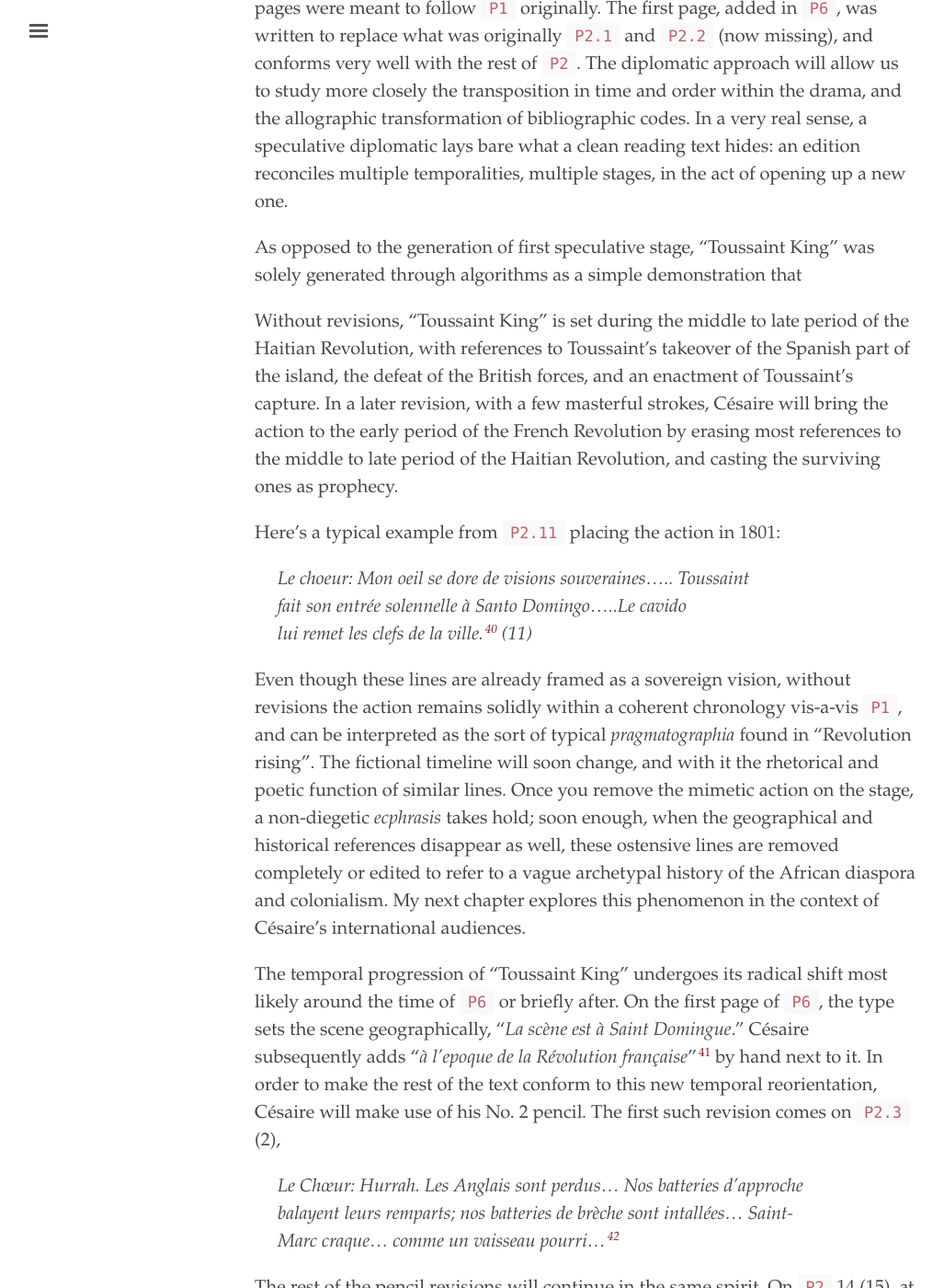
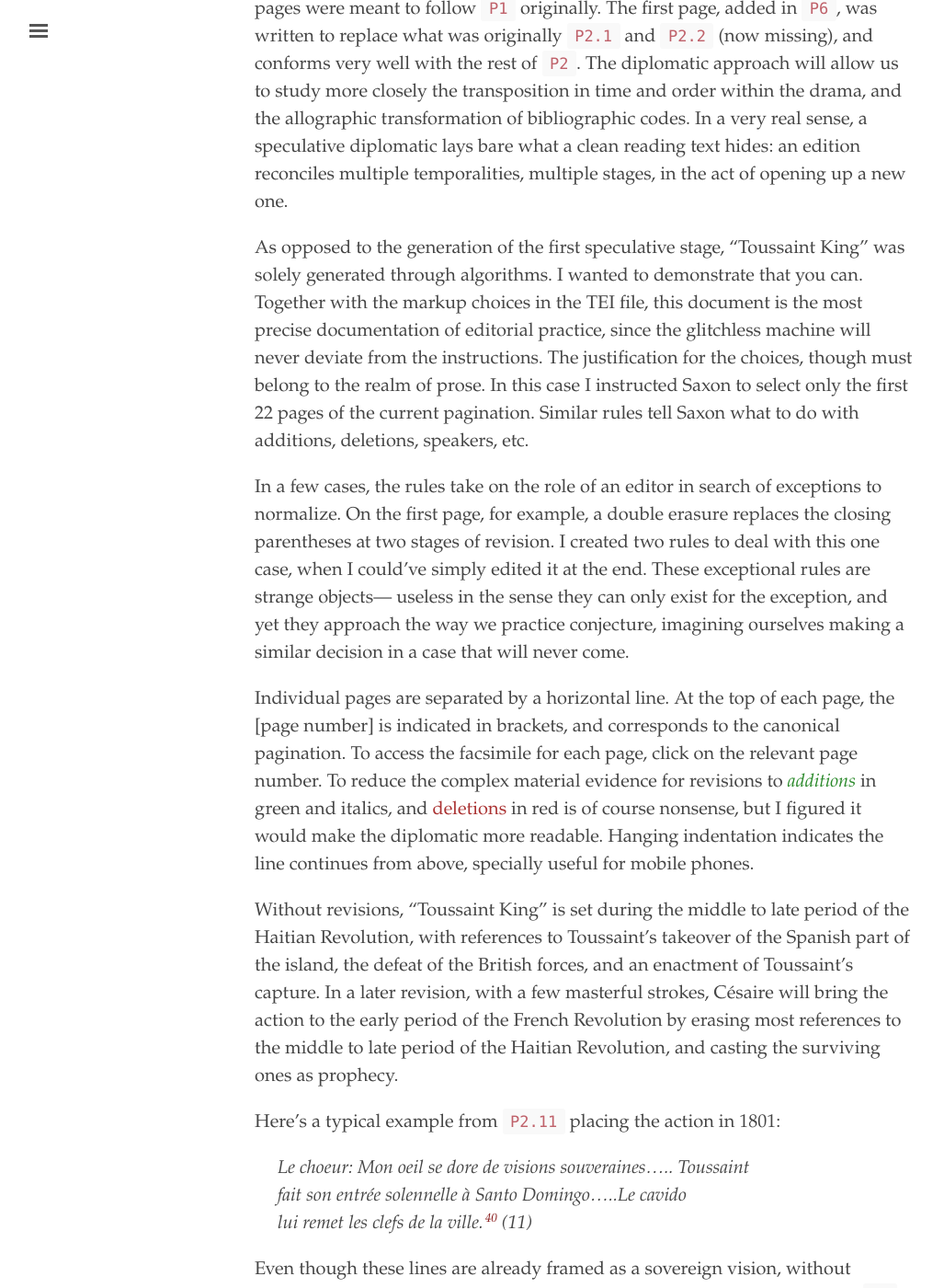
Before and after one commit to elotroalex/record, a Jekyll site: the page built from _chapters/02-pencil.md, in a window 1280 px wide and 1400 px high, scrolled down 17634 px. Shown: the whole window at 92% size, without its empty margins (3-1030 px from the left). Built offline with Jekyll 4.4.1, drawn with Linux system fonts in a browser that asks for light colours.

Commit message:
added paragraph on xslt to king

```diff
--- a/_chapters/02-pencil.md
+++ b/_chapters/02-pencil.md
@@ -175,9 +175,13 @@ These two early examples signal an important difference between early and late s
 
 We can call "[Toussaint King]({{site.baseurl}}/editions/sdw-king/)" a minimal diplomatic edition of the text paginated with the number set labeled `P2`, the first page added during `P6`, and all the revisions made on the combined text. In other words, pages 1-22 in their current order. This also means that we are to take the text without the pagination itself, and considering the shift in the historical setting explored below, assume that the pages were meant to follow `P1` originally. The first page, added in `P6`, was written to replace what was originally `P2.1` and `P2.2` (now missing), and conforms very well with the rest of `P2`. The diplomatic approach will allow us to study more closely the transposition in time and order within the drama, and the allographic transformation of bibliographic codes. In a very real sense, a speculative diplomatic lays bare what a clean reading text hides: an edition reconciles multiple temporalities, multiple stages, in the act of opening up a new one.
 
-As opposed to the generation of first speculative stage, "Toussaint King" was solely generated through algorithms as a simple demonstration that
+As opposed to the generation of the first speculative stage, "Toussaint King" was solely generated through algorithms. I wanted to demonstrate that you can. Together with the markup choices in the TEI file, this document is the most precise documentation of editorial practice, since the glitchless machine will never deviate from the instructions. The justification for the choices, though must belong to the realm of prose. In this case I instructed Saxon to select only the first 22 pages of the current pagination. Similar rules tell Saxon what to do with additions, deletions, speakers, etc.
+
+In a few cases, the rules take on the role of an editor in search of exceptions to normalize. On the first page, for example, a double erasure replaces the closing parentheses at two stages of revision. I created two rules to deal with this one case, when I could've simply edited it at the end. These exceptional rules are strange objects— useless in the sense they can only exist for the exception, and yet they approach the way we practice conjecture, imagining ourselves making a similar decision in a case that will never come.
 
 <!-- continue here -->
+
+Individual pages are separated by a horizontal line. At the top of each page, the [page number] is indicated in brackets, and  corresponds to the canonical pagination. To access the facsimile for each page, click on the relevant page number. To reduce the complex material evidence for revisions to <span style="color:#288828;font-style: italic;">additions</span> in green and italics, and <span style="color:#AA3232;">deletions</span> in red is of course nonsense, but I figured it would make the diplomatic more readable. Hanging indentation indicates the line continues from above, specially useful for mobile phones.
 
 Without revisions, "Toussaint King" is set during the middle to late period of the Haitian Revolution, with references to Toussaint’s takeover of the Spanish part of the island, the defeat of the British forces, and an enactment of Toussaint’s capture. In a later revision, with a few masterful strokes, Césaire will bring the action to the early period of the French Revolution by erasing most references to the middle to late period of the Haitian Revolution, and casting the surviving ones as prophecy.
 
```
Also changed, not shown: _chapters/01-nebula.md (+1 -1 lines).
